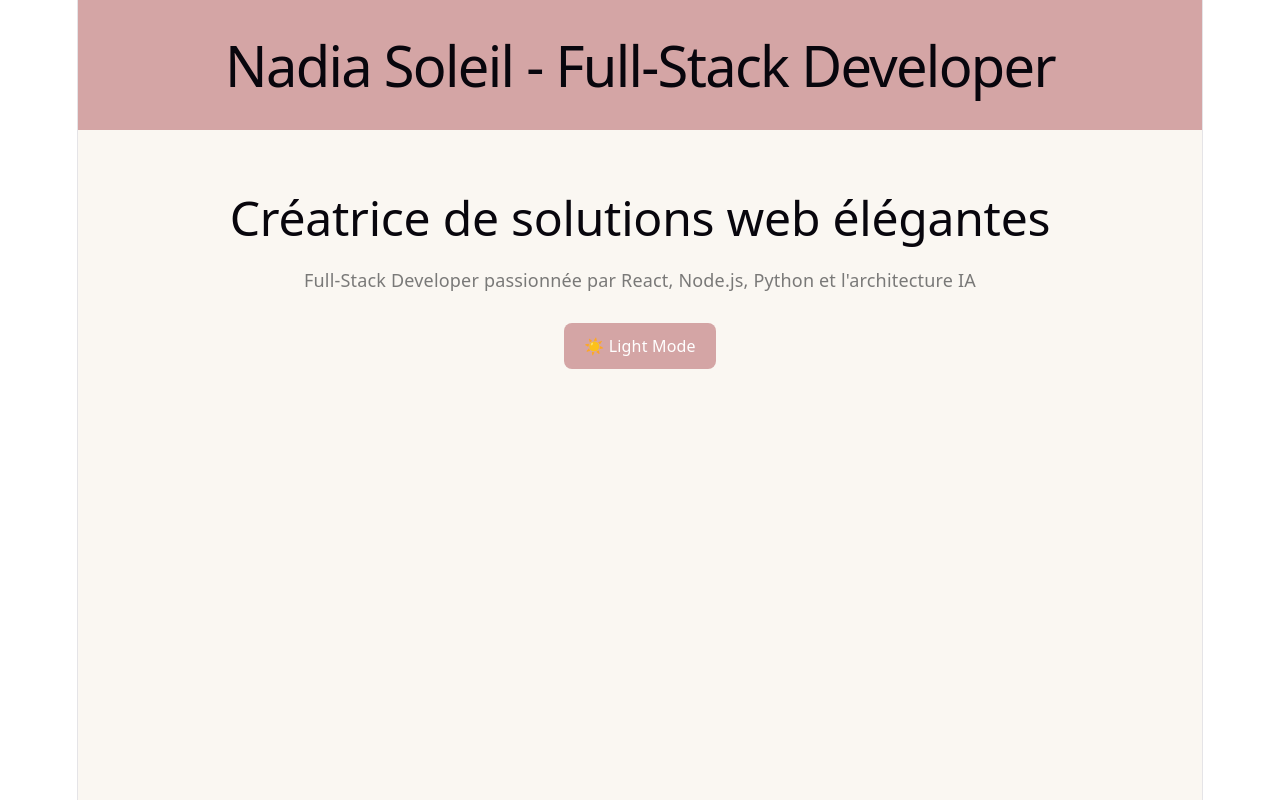
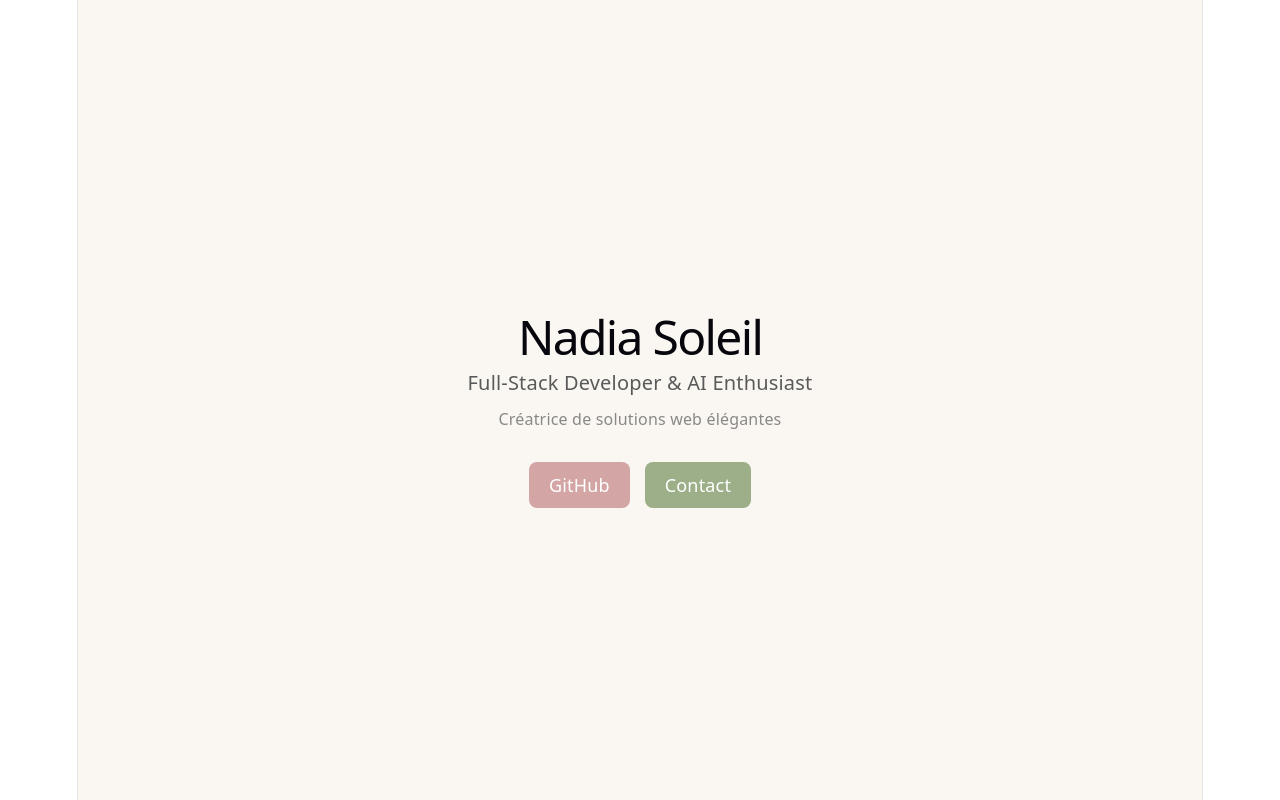
Before and after one commit to sun237-ctlr/portfolio-soleil2.0, a React (Vite) app: page / in a window 1280 px wide. Built offline with nearby package versions, Linux system fonts and the light colour scheme.

Commit message:
Fix: Simplify App.jsx for Vercel deployment

```diff
--- a/src/App.jsx
+++ b/src/App.jsx
@@ -1,37 +1,26 @@
 import React from 'react';
-import { Github, Mail, ArrowRight, Menu, X, Download, ChevronDown, Sun, Moon,
-         ExternalLink, Code2, Database, Zap, GitBranch, BarChart3, Heart, Send,
-         CheckCircle, AlertCircle, Rocket, Lightbulb, Bot, Clipboard, Gamepad2,
-         Award, Briefcase, MapPin } from 'lucide-react';
 
 export default function App() {
-  const [menuOpen, setMenuOpen] = React.useState(false);
-  const [isDark, setIsDark] = React.useState(false);
+  return (
+    <div style={{
+      minHeight: '100vh',
+      display: 'flex',
+      flexDirection: 'column',
+      justifyContent: 'center',
+      alignItems: 'center',
+      backgroundColor: '#FAF7F2',
+      color: '#5a5a5a',
+      fontFamily: 'system-ui, -apple-system, sans-serif',
+      padding: '20px'
+    }}>
+      <h1 style={{ fontSize: '48px', marginBottom: '20px' }}>Nadia Soleil</h1>
+      <p style={{ fontSize: '20px', marginBottom: '10px' }}>Full-Stack Developer & AI Enthusiast</p>
+      <p style={{ fontSize: '16px', opacity: 0.7, marginBottom: '30px' }}>Créatrice de solutions web élégantes</p>
 
-  return (
-    <div style={{ backgroundColor: isDark ? '#1a1a1a' : '#FAF7F2', color: isDark ? '#e8e8e8' : '#5a5a5a', minHeight: '100vh' }}>
-      {/* Test: Simple Portfolio */}
-      <nav style={{ backgroundColor: '#D4A5A5', padding: '20px', textAlign: 'center', color: 'white' }}>
-        <h1>Nadia Soleil - Full-Stack Developer</h1>
-      </nav>
-
-      <section style={{ padding: '60px 20px', textAlign: 'center' }}>
-        <h2 style={{ fontSize: '48px', marginBottom: '20px' }}>Créatrice de solutions web élégantes</h2>
-        <p style={{ fontSize: '18px', opacity: 0.8, marginBottom: '30px' }}>
-          Full-Stack Developer passionnée par React, Node.js, Python et l'architecture IA
-        </p>
-        <button onClick={() => setIsDark(!isDark)} style={{
-          padding: '10px 20px',
-          backgroundColor: '#D4A5A5',
-          color: 'white',
-          border: 'none',
-          borderRadius: '8px',
-          cursor: 'pointer',
-          fontSize: '16px'
-        }}>
-          {isDark ? '🌙 Dark Mode' : '☀️ Light Mode'}
-        </button>
-      </section>
+      <div style={{ display: 'flex', gap: '15px', flexWrap: 'wrap', justifyContent: 'center' }}>
+        <a href="https://github.com/sun237-ctlr" style={{ padding: '10px 20px', backgroundColor: '#D4A5A5', color: 'white', borderRadius: '8px', textDecoration: 'none' }}>GitHub</a>
+        <a href="mailto:soleilnzepang@gmail.com" style={{ padding: '10px 20px', backgroundColor: '#9CAF88', color: 'white', borderRadius: '8px', textDecoration: 'none' }}>Contact</a>
+      </div>
     </div>
   );
 }
```
